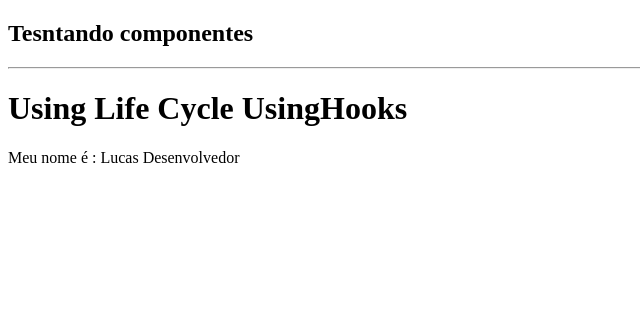
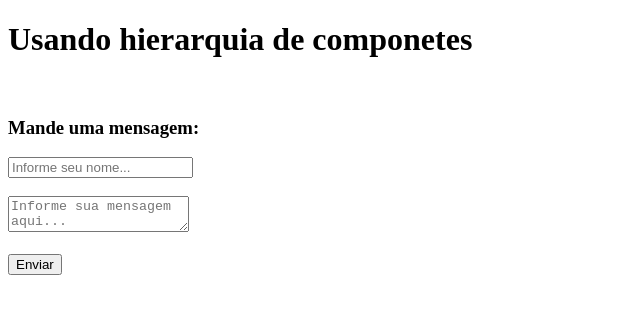
Before and after one commit to LukaasMachado143/FIRST_CONTACT_VUEJS, a Vue app in the folder Firt_Project_With_CLI_VueJS/: page / in a window 1280 px wide. Shown: the top 314 px of the page, without its empty margins (0-640 px from the left). Built offline with nearby package versions, Linux system fonts and the light colour scheme.

Commit message:
Learn Component Hierachy

```diff
--- a/Firt_Project_With_CLI_VueJS/src/App.vue
+++ b/Firt_Project_With_CLI_VueJS/src/App.vue
@@ -1,19 +1,19 @@
 <template>
   <div>
-    <FirstComponentVue/>
-    <hr>
-    <UsingHooks/>
+    <ComponentHierarchy />
   </div>
 </template>
 
 <script>
   import FirstComponentVue from './components/FirstComponent.vue'
   import UsingHooks from './components/UsingHooks.vue';
+  import ComponentHierarchy from './components/ComponentHierarchy.vue';
   export default{
     name: "App",
     components:{
     FirstComponentVue,
-    UsingHooks
+    UsingHooks,
+    ComponentHierarchy
 }
   }
 </script>
--- /dev/null
+++ b/Firt_Project_With_CLI_VueJS/src/components/ComponentHierarchy.vue
@@ -0,0 +1,31 @@
+<template>
+    <div>
+        <h1>Usando hierarquia de componetes</h1>
+        <br>
+        <h3>Mande uma mensagem:</h3>
+        <form>
+            <Name />
+            <br>
+            <br>
+            <Comments />
+            <br>
+            <br>
+            <ButtonSubmit />
+        </form>
+    </div>
+</template>
+
+<script>
+    import Name from './hierarchyForm/Name.vue'
+    import ButtonSubmit from './hierarchyForm/ButtonSubmit.vue';
+    import Comments from './hierarchyForm/Comments.vue'
+
+    export default {
+        name: 'ComponentHierarchy',
+        components:{
+            Name,
+            ButtonSubmit,
+            Comments
+        }
+    }
+</script>
--- /dev/null
+++ b/Firt_Project_With_CLI_VueJS/src/components/hierarchyForm/ButtonSubmit.vue
@@ -0,0 +1,9 @@
+<template>
+    <input type="submit" value="Enviar">
+</template>
+
+<script>
+    export default {
+        name: 'ButtonSubmit'
+    }
+</script>
--- /dev/null
+++ b/Firt_Project_With_CLI_VueJS/src/components/hierarchyForm/Comments.vue
@@ -0,0 +1,9 @@
+<template>
+    <textarea placeholder="Informe sua mensagem aqui..." />
+</template>
+
+<script>
+    export default {
+        name:'Comments'
+    }
+</script>
--- /dev/null
+++ b/Firt_Project_With_CLI_VueJS/src/components/hierarchyForm/Name.vue
@@ -0,0 +1,9 @@
+<template>
+    <input type="text" placeholder="Informe seu nome...">
+</template>
+
+<script>
+    export default {
+        name: 'Name'
+    }
+</script>
```
